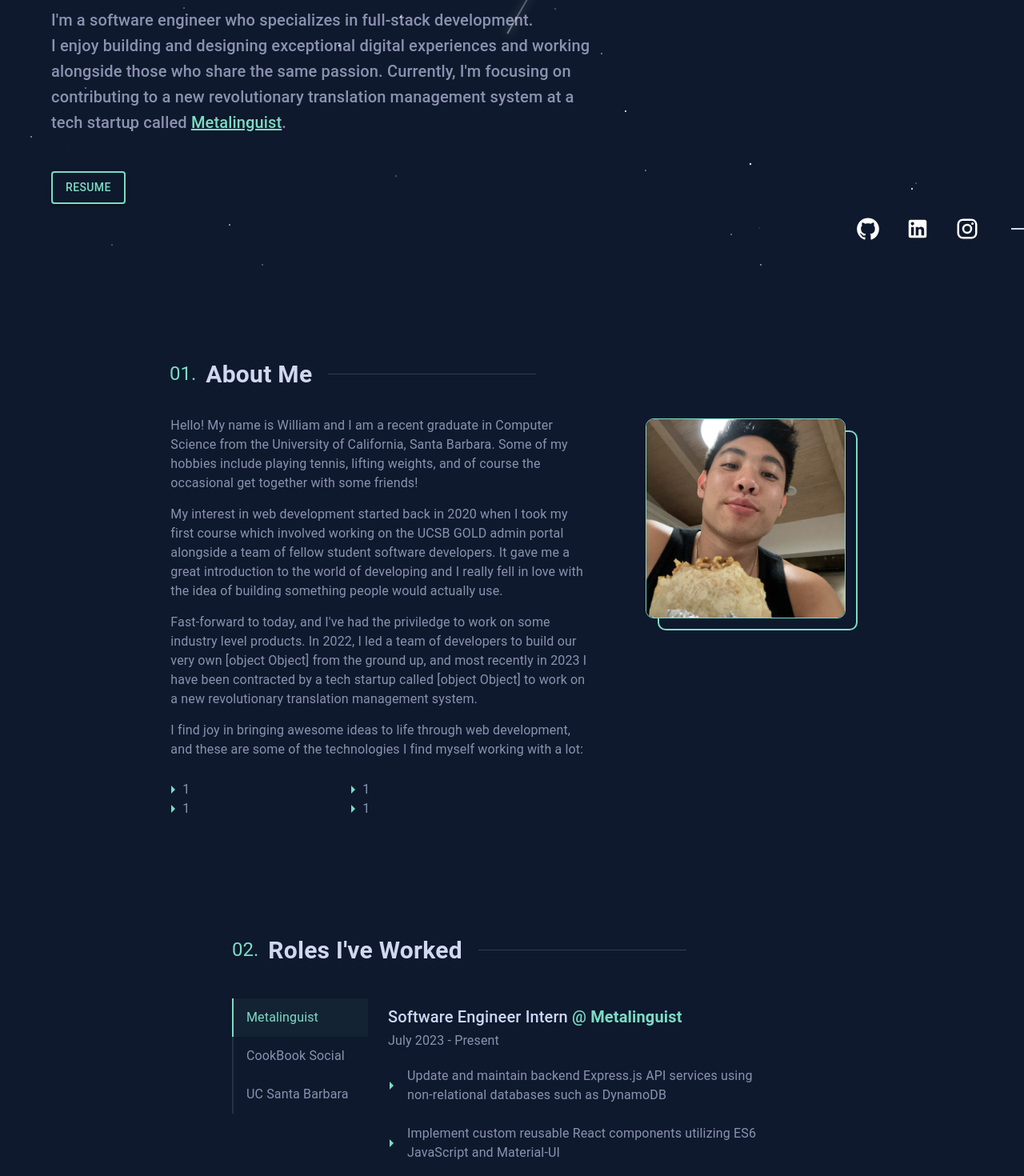
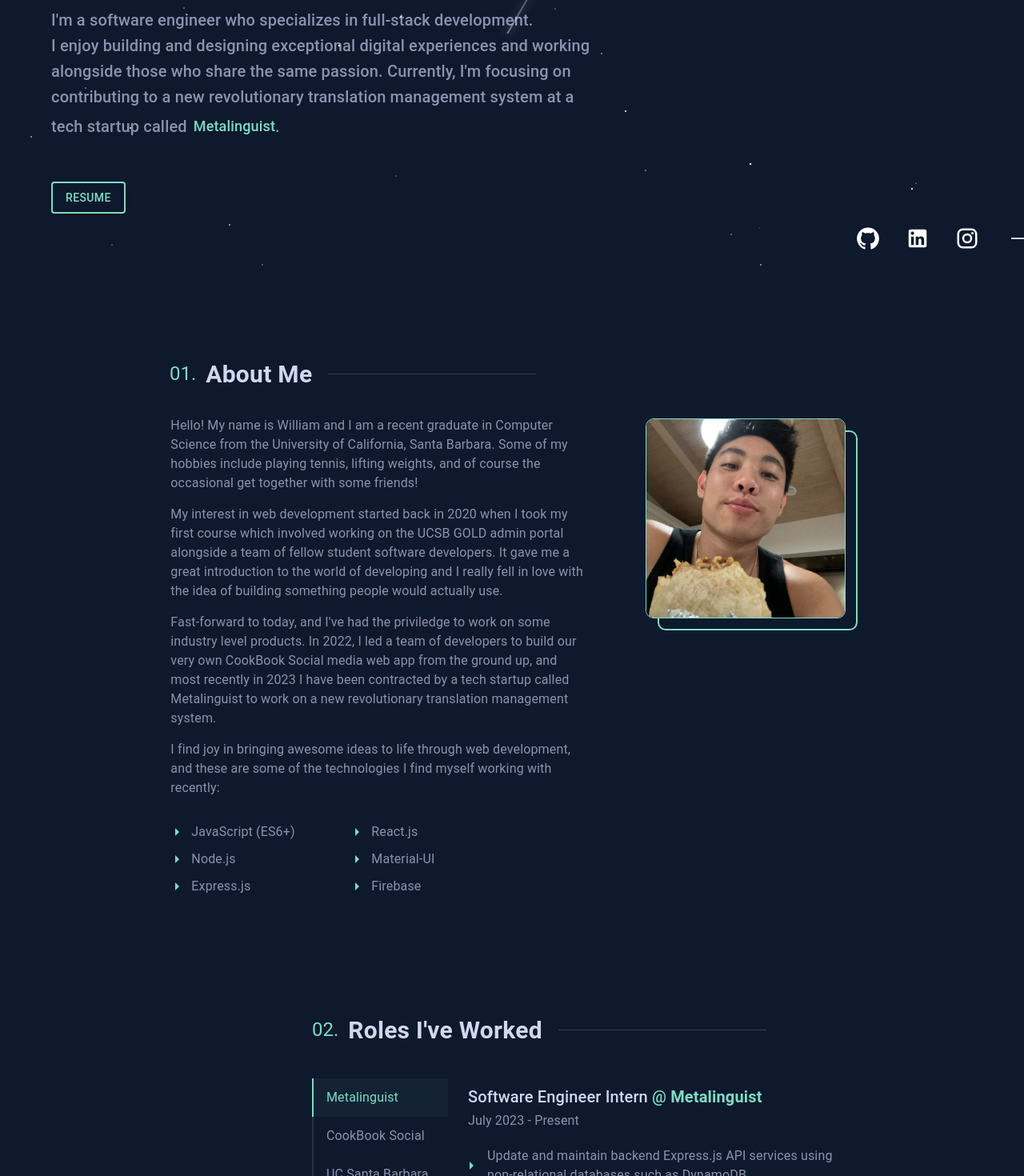
Before and after one commit to willmori/portfolio, a React (Create React App) app in the folder client/: page / in a window 1280 px wide. Shown: the part 460-1930 px from the top of the page at 80% size. Built offline with nearby package versions, Linux system fonts and the light colour scheme.

Commit message:
work around for Metalinguist link on home page

```diff
--- a/client/src/Content/AboutMeContent.js
+++ b/client/src/Content/AboutMeContent.js
@@ -5,6 +5,6 @@
 export const aboutMeContent = {
     "paragraph1": 'Hello! My name is William and I am a recent graduate in Computer Science from the University of California, Santa Barbara. Some of my hobbies include playing tennis, lifting weights, and of course the occasional get together with some friends!',
     "paragraph2": "My interest in web development started back in 2020 when I took my first course which involved working on the UCSB GOLD admin portal alongside a team of fellow student software developers. It gave me a great introduction to the world of developing and I really fell in love with the idea of building something people would actually use.",
-    "paragraph3": `Fast-forward to today, and I've had the priviledge to work on some industry level products. In 2022, I led a team of developers to build our very own ${<Link to={'https://metalinguist.com'} target="_blank">CookBook Social media web app</Link>} from the ground up, and most recently in 2023 I have been contracted by a tech startup called ${<Link to={'https://metalinguist.com'} target="_blank">Metalinguist</Link>} to work on a new revolutionary translation management system.`,
-    "paragraph4": 'I find joy in bringing awesome ideas to life through web development, and these are some of the technologies I find myself working with a lot:'
+    "paragraph3": `Fast-forward to today, and I've had the priviledge to work on some industry level products. In 2022, I led a team of developers to build our very own CookBook Social media web app from the ground up, and most recently in 2023 I have been contracted by a tech startup called Metalinguist to work on a new revolutionary translation management system.`,
+    "paragraph4": 'I find joy in bringing awesome ideas to life through web development, and these are some of the technologies I find myself working with recently:'
 }
--- a/client/src/Pages/AboutMe.jsx
+++ b/client/src/Pages/AboutMe.jsx
@@ -15,6 +15,8 @@
         triggerOnce: true, // Trigger only once
         threshold: 0.1, // Percentage of component visibility to trigger
       });
+
+    const technologies = ["JavaScript (ES6+)", "React.js", "Node.js", "Material-UI", "Express.js", "Firebase"]
 
     return (
         <Grid style={{height: '90vh', paddingTop: '100px'}} id="aboutme">
@@ -38,22 +40,12 @@
                         {aboutMeContent.paragraph4}
                     </Typography>
                     <Grid container style={{width: '450px', position: 'relative', right: '32px'}} rowSpacing={1} columnSpacing={{ xs: 1, sm: 2, md: 3 }}>
-                        <Grid xs={6} style={{display: 'flex', alignItems: 'center'}}>
-                            <ArrowRightIcon style={{color: theme.palette.primary.textPrimary}}/>
-                            <Typography style={{color: theme.palette.primary.textSecondary}}>1</Typography>
-                        </Grid>
-                        <Grid xs={6} style={{display: 'flex', alignItems: 'center'}}>
-                            <ArrowRightIcon style={{color: theme.palette.primary.textPrimary}}/>
-                            <Typography style={{color: theme.palette.primary.textSecondary}}>1</Typography>
-                        </Grid>
-                        <Grid xs={6} style={{display: 'flex', alignItems: 'center'}}>
-                            <ArrowRightIcon style={{color: theme.palette.primary.textPrimary}}/>
-                            <Typography style={{color: theme.palette.primary.textSecondary}}>1</Typography>
-                        </Grid>
-                        <Grid xs={6} style={{display: 'flex', alignItems: 'center'}}>
-                            <ArrowRightIcon style={{color: theme.palette.primary.textPrimary}}/>
-                            <Typography style={{color: theme.palette.primary.textSecondary}}>1</Typography>
-                        </Grid>
+                        {technologies.map((technology) => (
+                            <Grid xs={6} style={{display: 'flex', alignItems: 'center', padding: '5px'}}>
+                                <ArrowRightIcon style={{color: theme.palette.primary.textPrimary}}/>
+                                <Typography style={{marginLeft: '6px', color: theme.palette.primary.textSecondary}}>{technology}</Typography>
+                            </Grid>
+                        ))}
                     </Grid>
                 </Container>
                 <Container style={{width: '500px'}}>
--- a/client/src/Pages/Experience.jsx
+++ b/client/src/Pages/Experience.jsx
@@ -22,7 +22,7 @@
   };
 
     return (
-        <Grid style={{height: '90vh', paddingTop: '100px'}} id="experience">
+        <Grid style={{height: '100vh', paddingLeft: '200px', paddingTop: '200px'}} id="experience">
           <Container ref={ref} style={{width: '700px', paddingLeft: '0px'}} className={`fade-in-up ${inView ? 'is-visible' : ''}`}>
             <Container style={{display: 'flex', alignItems: 'center', marginBottom: '30px', paddingLeft: '0px'}}>
               <Typography variant="h5" style={{color: theme.palette.primary.textPrimary}}>02.&nbsp;&nbsp;</Typography>
--- /dev/null
+++ b/client/src/Pages/Home.css
@@ -0,0 +1,8 @@
+.underline-on-hover {
+    text-decoration: none;
+}
+
+.underline-on-hover:hover {
+    text-decoration: underline;
+    transition: text-decoration 0.3s ease; /* Add a transition for a smooth effect */
+}
--- a/client/src/Pages/Home.jsx
+++ b/client/src/Pages/Home.jsx
@@ -8,7 +8,7 @@
 import GitHubIcon from '@mui/icons-material/GitHub';
 import LinkedInIcon from '@mui/icons-material/LinkedIn';
 import InstagramIcon from '@mui/icons-material/Instagram';
-
+import './Home.css'
 
 
 const Home = () => {
@@ -41,7 +41,7 @@
                     <Typography variant="h6" style={{marginTop: '20px', color: theme.palette.type === 'dark' ? theme.palette.primary.textSecondary : theme.palette.primary.textContrast}}>
                         I'm a software engineer who specializes in full-stack development.<br></br>
                         I enjoy building and designing exceptional digital experiences and working<br></br>alongside those who share the same passion.
-                        Currently, I'm focusing on<br></br>contributing to a new revolutionary translation management system at a<br></br>tech startup called&nbsp;<a style={{color: theme.palette.primary.textPrimary}} href={'http://metalinguist.com/'} target="_blank">Metalinguist</a>.
+                        Currently, I'm focusing on<br></br>contributing to a new revolutionary translation management system at a<br></br>tech startup called<IconButton target='_blank' className='underline-on-hover' style={{color: theme.palette.primary.textPrimary, fontSize: '18px', position: 'relative', bottom: '1px', paddingRight: '0px'}} href='https://metalinguist.com/'>Metalinguist</IconButton>.
                     </Typography>
                     <Button variant="contained" backgroundColor='transparent' style={{marginTop: '45px'}} href={Resume} target="_blank">
                         Resume
```
